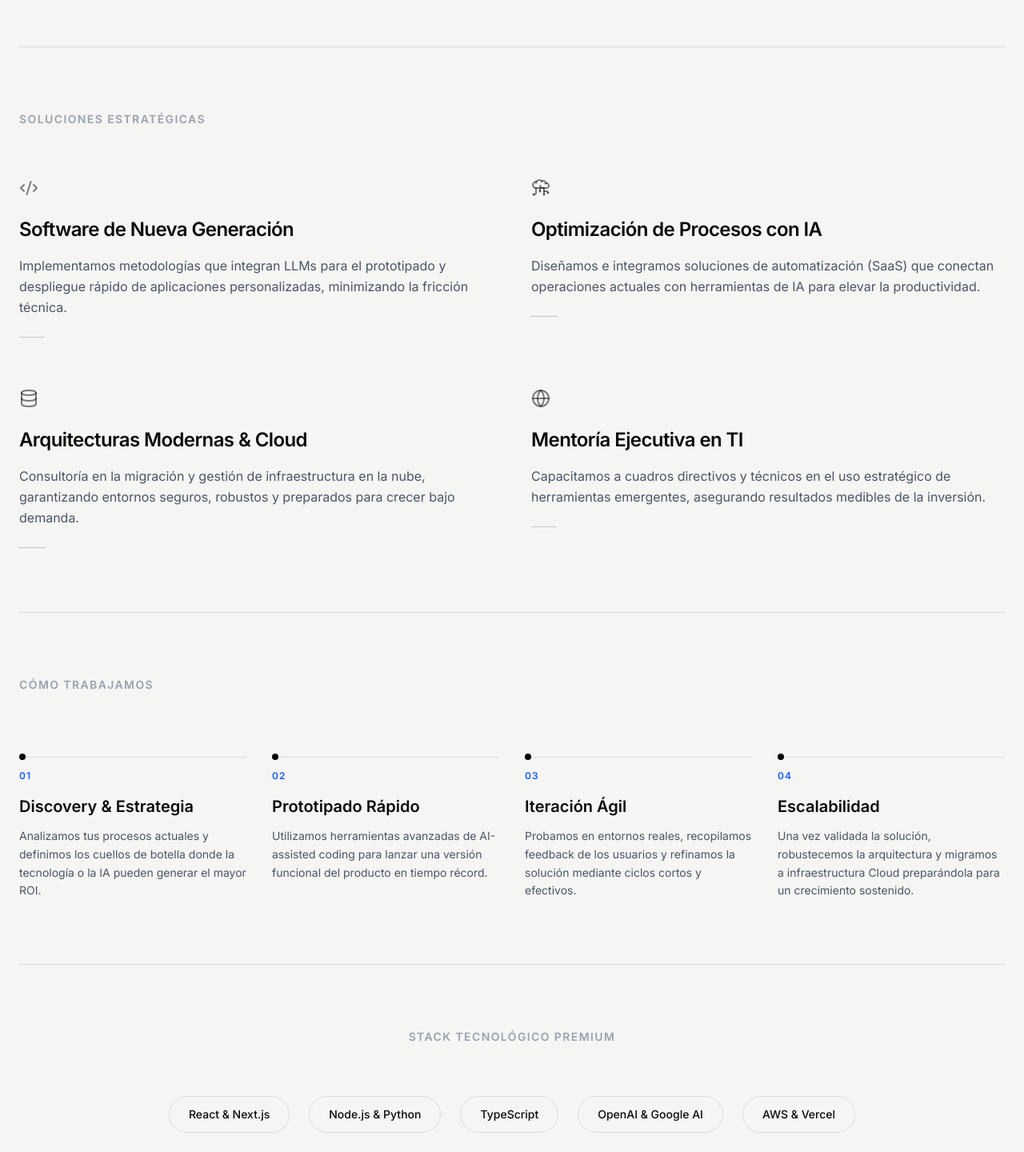
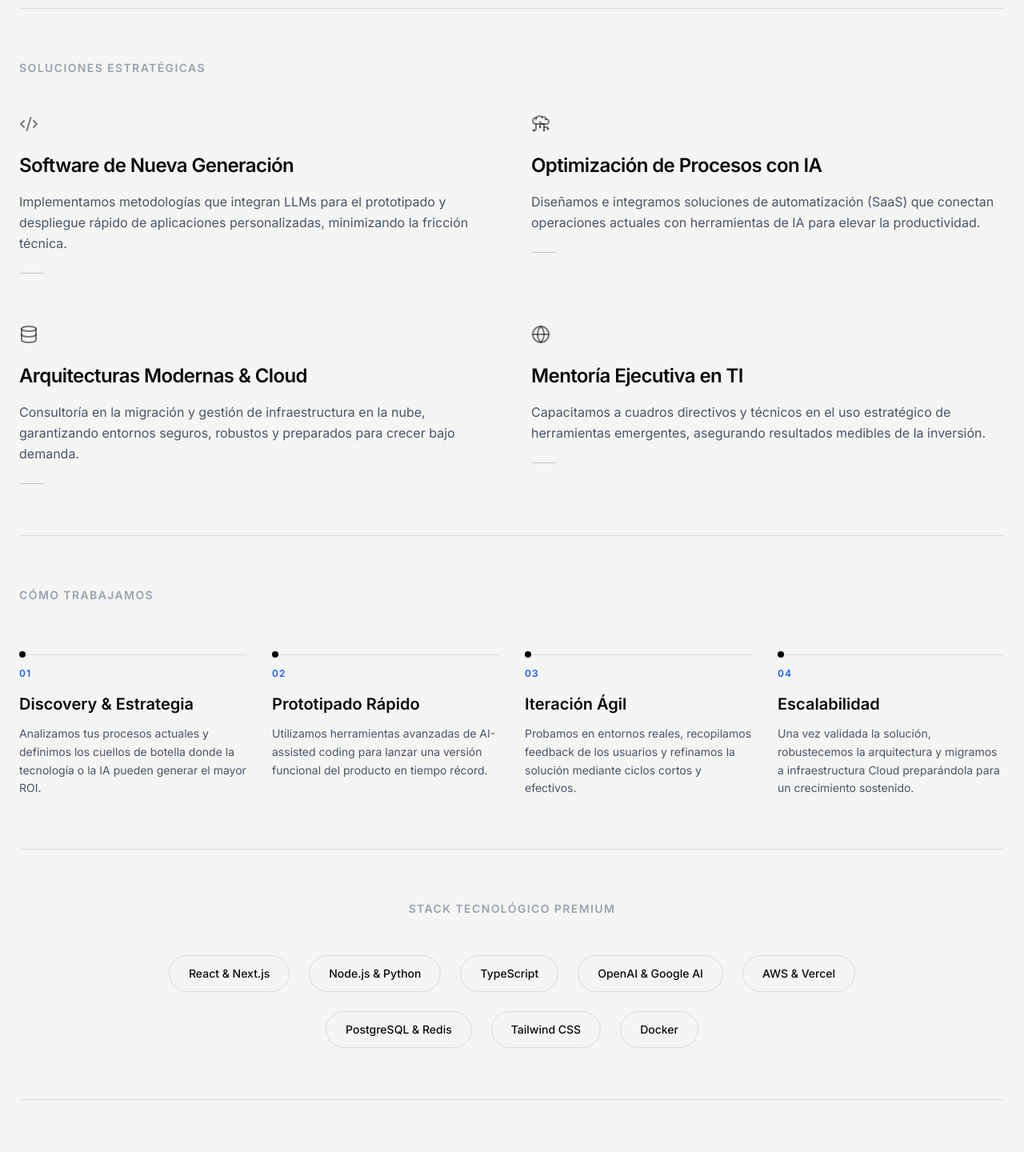
Before and after one commit to portadordelsello-stack/devtech-web, a React (Vite) app: page / in a window 1280 px wide. Shown: the part 820-2260 px from the top of the page at 80% size. Built offline with nearby package versions, Linux system fonts and the light colour scheme; no server answers.

Commit message:
refactor: Adjust padding and margins for better spacing
Adjusted padding and margins across several sections of the landing page to improve visual hierarchy and overall spacing. This includes updates to the main content area, hero section, and services section for a more balanced layout.

```diff
--- a/src/pages/Landing.tsx
+++ b/src/pages/Landing.tsx
@@ -120,10 +120,10 @@ export default function Landing({ user }: { user: any }) {
           )}
         </AnimatePresence>
 
-        <main className="flex-1 max-w-7xl mx-auto w-full px-6 pt-28 pb-20 flex flex-col justify-center">
+        <main className="flex-1 max-w-7xl mx-auto w-full px-6 pt-24 pb-16 flex flex-col justify-center">
 
           {/* Hero Section */}
-          <section className="min-h-[85vh] flex flex-col lg:flex-row items-center justify-between gap-12 lg:gap-24 mb-12 py-12">
+          <section className="min-h-[85vh] flex flex-col lg:flex-row items-center justify-between gap-12 lg:gap-24 mb-8 py-10">
             <motion.div {...fadeIn} className="max-w-3xl lg:w-1/2 relative z-10 pt-10 lg:pt-0">
               <h1 className="text-[12vw] sm:text-[10vw] lg:text-[80px] xl:text-[90px] leading-[1] font-medium tracking-tight mb-8">
                 Aceleración Digital
@@ -214,10 +214,10 @@ export default function Landing({ user }: { user: any }) {
           </section>
 
           {/* Services Section */}
-          <section id="services" className="py-20 border-t border-black/10">
+          <section id="services" className="py-16 border-t border-black/10">
             <motion.h2
               initial={{ opacity: 0 }} whileInView={{ opacity: 1 }} viewport={{ once: true }}
-              className="text-sm font-bold uppercase tracking-widest mb-16 text-gray-400"
+              className="text-sm font-bold uppercase tracking-widest mb-12 text-gray-400"
             >
               Soluciones Estratégicas
             </motion.h2>
@@ -249,10 +249,10 @@ export default function Landing({ user }: { user: any }) {
           </section>
 
           {/* Methodology Section */}
-          <section id="methodology" className="py-20 border-t border-black/10">
+          <section id="methodology" className="py-16 border-t border-black/10">
             <motion.h2
               initial={{ opacity: 0 }} whileInView={{ opacity: 1 }} viewport={{ once: true }}
-              className="text-sm font-bold uppercase tracking-widest mb-16 text-gray-400"
+              className="text-sm font-bold uppercase tracking-widest mb-12 text-gray-400"
             >
               Cómo Trabajamos
             </motion.h2>
@@ -288,10 +288,10 @@ export default function Landing({ user }: { user: any }) {
           </section>
 
           {/* Tech Stack Section */}
-          <section id="techstack" className="py-20 border-t border-black/10 overflow-hidden">
+          <section id="techstack" className="py-16 border-t border-black/10 overflow-hidden">
             <motion.h2
               initial={{ opacity: 0 }} whileInView={{ opacity: 1 }} viewport={{ once: true }}
-              className="text-sm font-bold uppercase tracking-widest mb-16 text-gray-400 text-center"
+              className="text-sm font-bold uppercase tracking-widest mb-12 text-gray-400 text-center"
             >
               Stack Tecnológico Premium
             </motion.h2>
@@ -313,10 +313,10 @@ export default function Landing({ user }: { user: any }) {
           </section>
 
           {/* Initiatives Section */}
-          <section id="initiatives" className="py-20 border-t border-black/10">
+          <section id="initiatives" className="py-16 border-t border-black/10">
             <motion.h2
               initial={{ opacity: 0 }} whileInView={{ opacity: 1 }} viewport={{ once: true }}
-              className="text-sm font-bold uppercase tracking-widest mb-16 text-gray-400"
+              className="text-sm font-bold uppercase tracking-widest mb-12 text-gray-400"
             >
               Nuestras Iniciativas
             </motion.h2>
@@ -386,7 +386,7 @@ export default function Landing({ user }: { user: any }) {
           </section>
 
           {/* Why DevTech Section */}
-          <section id="whyus" className="py-20 border-t border-black/10">
+          <section id="whyus" className="py-16 border-t border-black/10">
             <div className="flex flex-col md:flex-row gap-12 md:gap-24">
               <motion.div
                 initial={{ opacity: 0 }} whileInView={{ opacity: 1 }} viewport={{ once: true }}
@@ -422,7 +422,7 @@ export default function Landing({ user }: { user: any }) {
           </section>
 
           {/* Manifesto / CTA Section */}
-          <section className="py-20 border-t border-black/10">
+          <section className="py-16 border-t border-black/10">
             <motion.div
               initial={{ opacity: 0, scale: 0.95 }}
               whileInView={{ opacity: 1, scale: 1 }}
```
